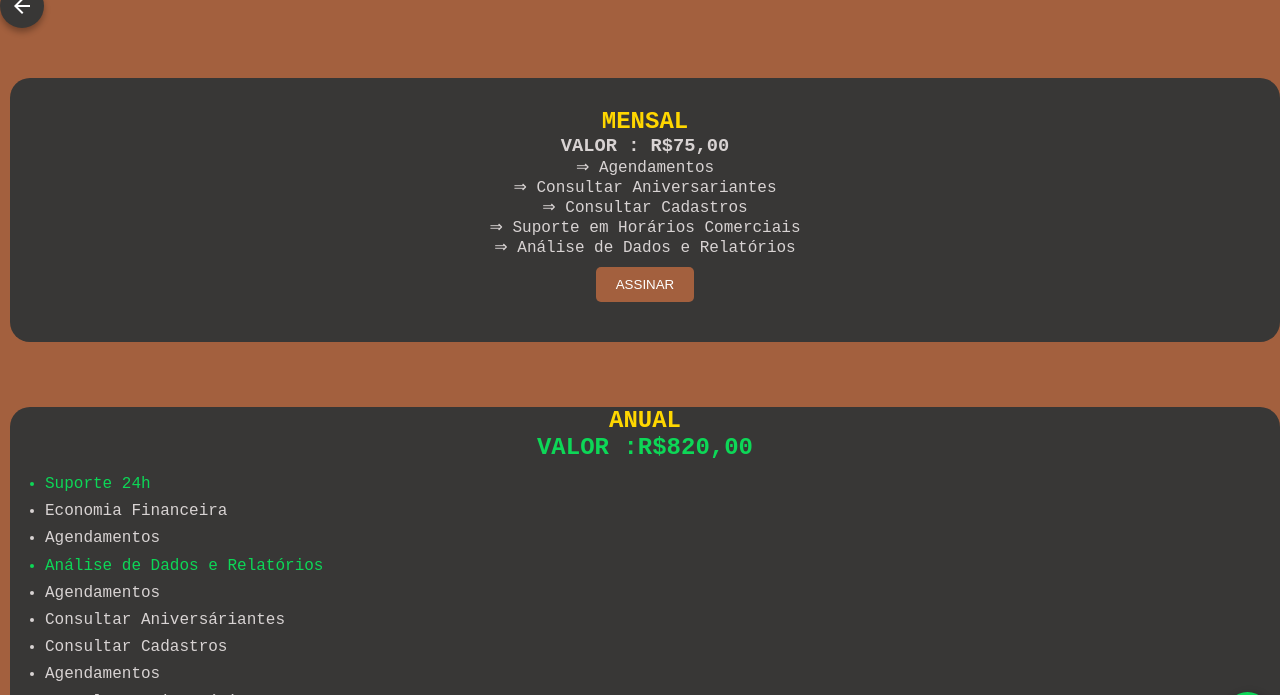
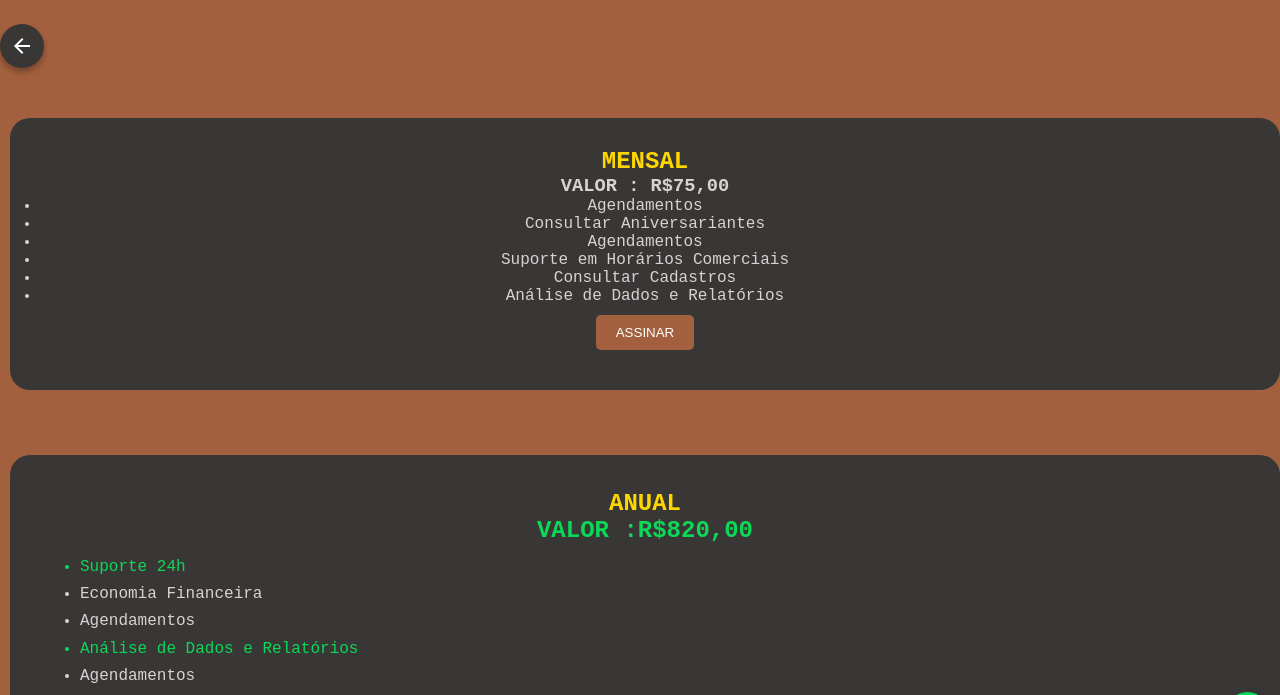
Before and after one commit to rikenuns/barberconnect, a browser extension: page code/Planos/index2.html in a window 1280 px wide. Shown: the part 53-748 px from the top of the page. Drawn offline with nearby package versions, Linux system fonts and the light colour scheme.

Commit message:
ajustando estrutura do código com ul/li

```diff
--- a/code/Planos/index2.html
+++ b/code/Planos/index2.html
@@ -5,6 +5,8 @@
   <meta charset="UTF-8">
   <meta name="viewport" content="width=device-width, initial-scale=1.0">
   <link rel="stylesheet" href="./planos.css">
+  <link rel="icon" type="image/x-icon" href="/code/img/perfil1.png">
+
   <link rel="stylesheet"
     href="https://fonts.googleapis.com/css2?family=Material+Symbols+Outlined:opsz,wght,FILL,GRAD@24,400,0,0" />
   <title>Planos</title>
@@ -14,9 +16,9 @@
   <h1 class="top">PLANOS</h1>
 
 
-    <button class ="btn-voltar"><span class="material-symbols-outlined">
+  <button class="btn-voltar"><span class="material-symbols-outlined">
       arrow_back</span>
-    </button>
+  </button>
 
 
   <div class="container">
@@ -24,11 +26,14 @@
     <div class="mensal">
       <h2 class="anual-txt">MENSAL</h2>
       <h3>VALOR : R$75,00</h3>
-      <p>⇒ Agendamentos</p>
-      <p>⇒ Consultar Aniversariantes</p>
-      <p>⇒ Consultar Cadastros</p>
-      <p>⇒ Suporte em Horários Comerciais</p>
-      <p>⇒ Análise de Dados e Relatórios</p>
+      <ul>
+        <li>Agendamentos</li>
+        <li>Consultar Aniversariantes</li>
+        <li>Agendamentos</li>
+        <li>Suporte em Horários Comerciais</li>
+        <li>Consultar Cadastros</li>
+        <li> Análise de Dados e Relatórios </li>
+      </ul>
       <button class="btn-1">ASSINAR</button>
     </div>
 
--- a/code/Planos/planos.css
+++ b/code/Planos/planos.css
@@ -30,11 +30,14 @@ body {
     border-radius: 20px;
     margin-left: 10px;
     padding: 30px;
+
+
 }
 
 .mensal {
     text-align: center;
     /* Centraliza todo o conteúdo dentro do container */
+
 }
 
 .btn-1 {
@@ -64,9 +67,10 @@ button:hover {
 .btn-2 {
     display: block;
     /* Garante que o botão ocupe uma linha inteira */
-    margin: 10px auto;
+    margin:10px auto;
     /* Adiciona margem automática para centralizar horizontalmente */
-    padding: 10px 20px;
+
+    padding: 12px 20px;
     /* Ajusta o tamanho do botão */
     background-color: #a3603e;
     /* Exemplo de cor para o botão */
@@ -83,7 +87,6 @@ button:hover {
 
  .material-symbols-outlined {
          border: none;
-        font-size: 24px;
         color: #fff;
         background-color: #383736;
         border-radius: 50%;
@@ -91,11 +94,10 @@ button:hover {
         box-shadow: 0 4px 6px rgba(0, 0, 0, 0.3);
         cursor: pointer;
         transition: transform 0.2s, background-color 0.2s;
+        margin-top: 40px;
 }
 .btn-voltar{
     border: none;
-    margin: 0;
-    padding: 2;
     box-shadow: none;
     background-color: #a3603e;
     color: aliceblue;
@@ -108,7 +110,8 @@ button:hover {
     color: rgb(216, 211, 211);
     margin-top: 65px;
     border-radius: 20px;
-    margin-left: 10px
+    margin-left: 10px;
+    padding: 35px;
 }
 
 .anual ul {
```
Also changed, not shown: code/Planos/planos.js (added, +8 -0 lines).
